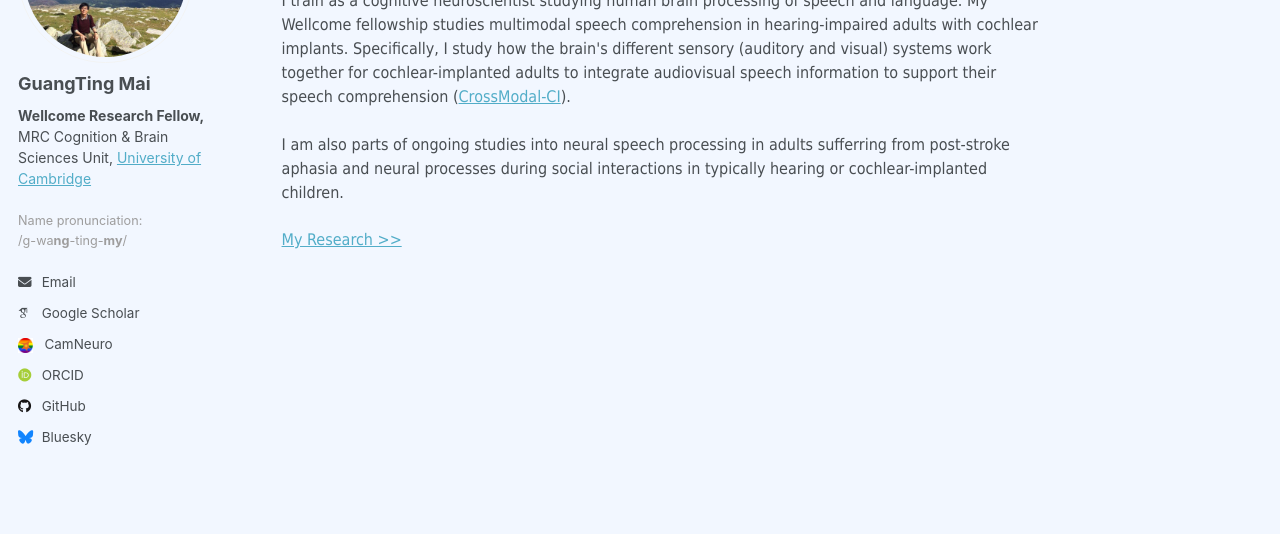
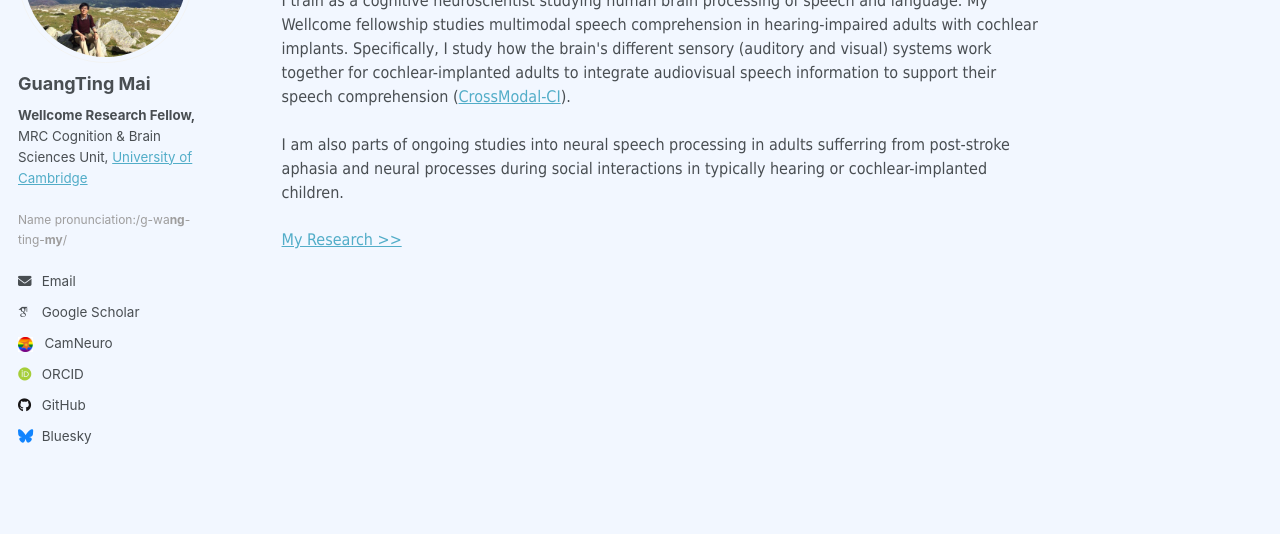
Before and after one commit to guangtingmai/guangtingmai.github.io, a Jekyll site: the page built from _pages/readme.html, in a window 1280 px wide. Shown: the part 211-745 px from the top of the page. Built offline with Jekyll 4.4.1, drawn with Linux system fonts in a browser that asks for light colours; some web fonts are replaced.

Commit message:
Update _config.yml

```diff
--- a/_config.yml
+++ b/_config.yml
@@ -25,7 +25,7 @@
   avatar           : "profile.jpg"
   name             : "GuangTing Mai"
   pronouns         : # example: "she/her"
-  bio              : '<span style="font-size:10.5pt;"><strong>Wellcome Research Fellow,</strong><br>MRC Cognition & Brain Sciences Unit, <a href="https://www.cam.ac.uk/">University of Cambridge</a></span><br><br><span style="font-size:9.5pt;color:#9e9d9d">Name pronunciation:<br>/g-wa<strong>ng</strong>-ting-<strong>my</strong>/</span>'
+  bio              : '<span style="font-size:10pt;"><strong>Wellcome Research Fellow,</strong><br>MRC Cognition & Brain Sciences Unit, <a href="https://www.cam.ac.uk/">University of Cambridge</a></span><br><br><span style="font-size:9pt;color:#9e9d9d">Name pronunciation:/g-wa<strong>ng</strong>-ting-<strong>my</strong>/</span>'
   location         : # "UK"
   employer         : # "Red Brick University"
   uri              : # URL
```
